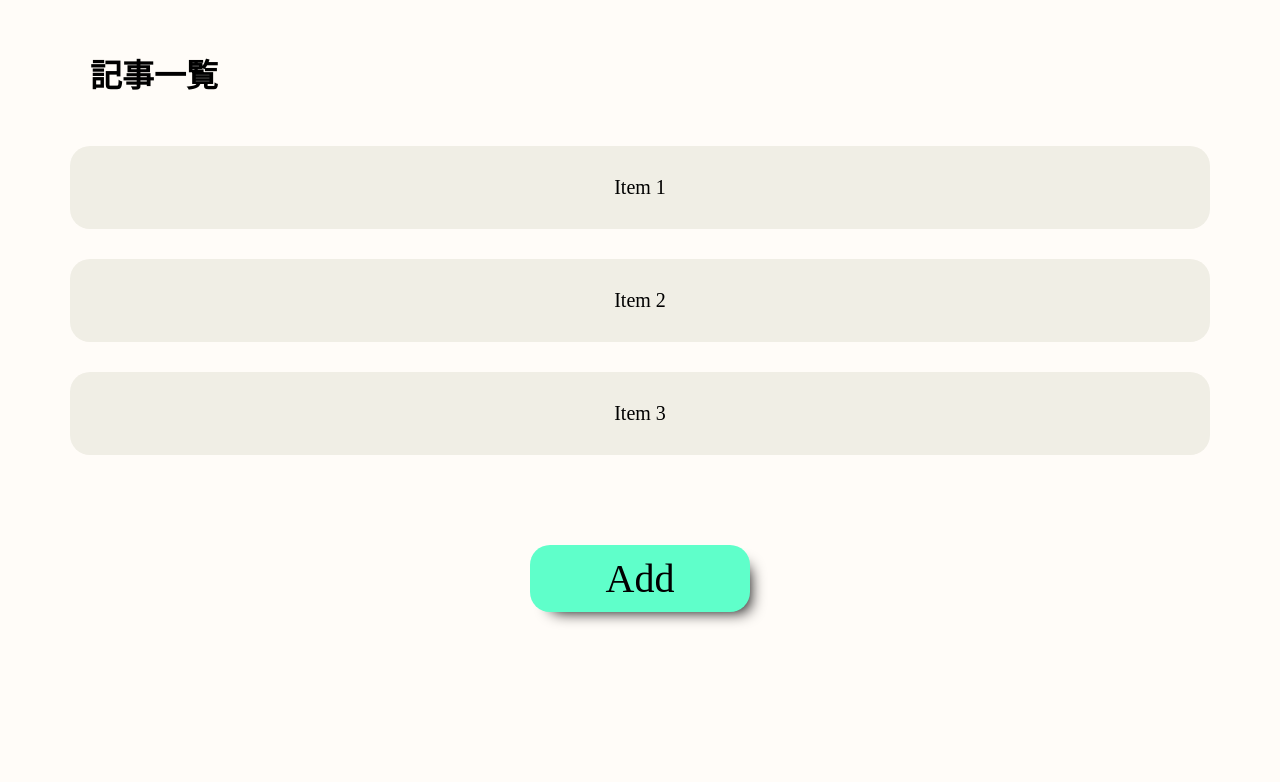
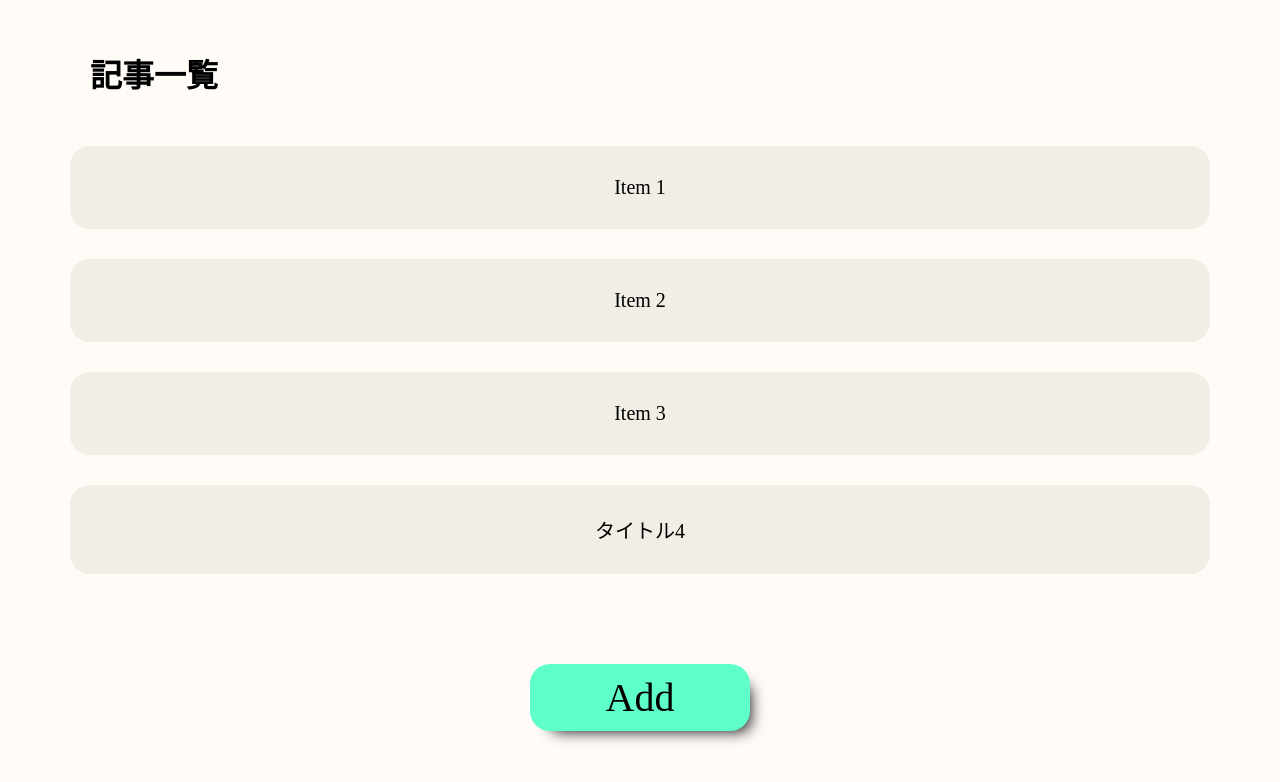
Before and after one commit to axz369/axz369-frontend-practice-app, a Next.js app: page / in a window 1280 px wide. Shown: the top 782 px of the page. Built offline with nearby package versions, Linux system fonts and the light colour scheme; data requests are answered from the project's data file.

Commit message:
[add] 投稿処理

```diff
--- a/db.json
+++ b/db.json
@@ -14,6 +14,11 @@
       "id": 3,
       "title": "Item 3",
       "content": "This is the content for item 3."
+    },
+    {
+      "title": "タイトル4",
+      "content": "こんにちは",
+      "id": 4
     }
   ]
 }
--- a/src/pages/post/create.tsx
+++ b/src/pages/post/create.tsx
@@ -9,7 +9,7 @@ import React from "react";
 import { yupResolver } from "@hookform/resolvers/yup";
 import { postsScheme } from "@/types/validation";
 
-const api = "http://localhost:18080/v1/note";
+const api = "http://localhost:5000/posts";
 
 export default function Create() {
   const {
```
